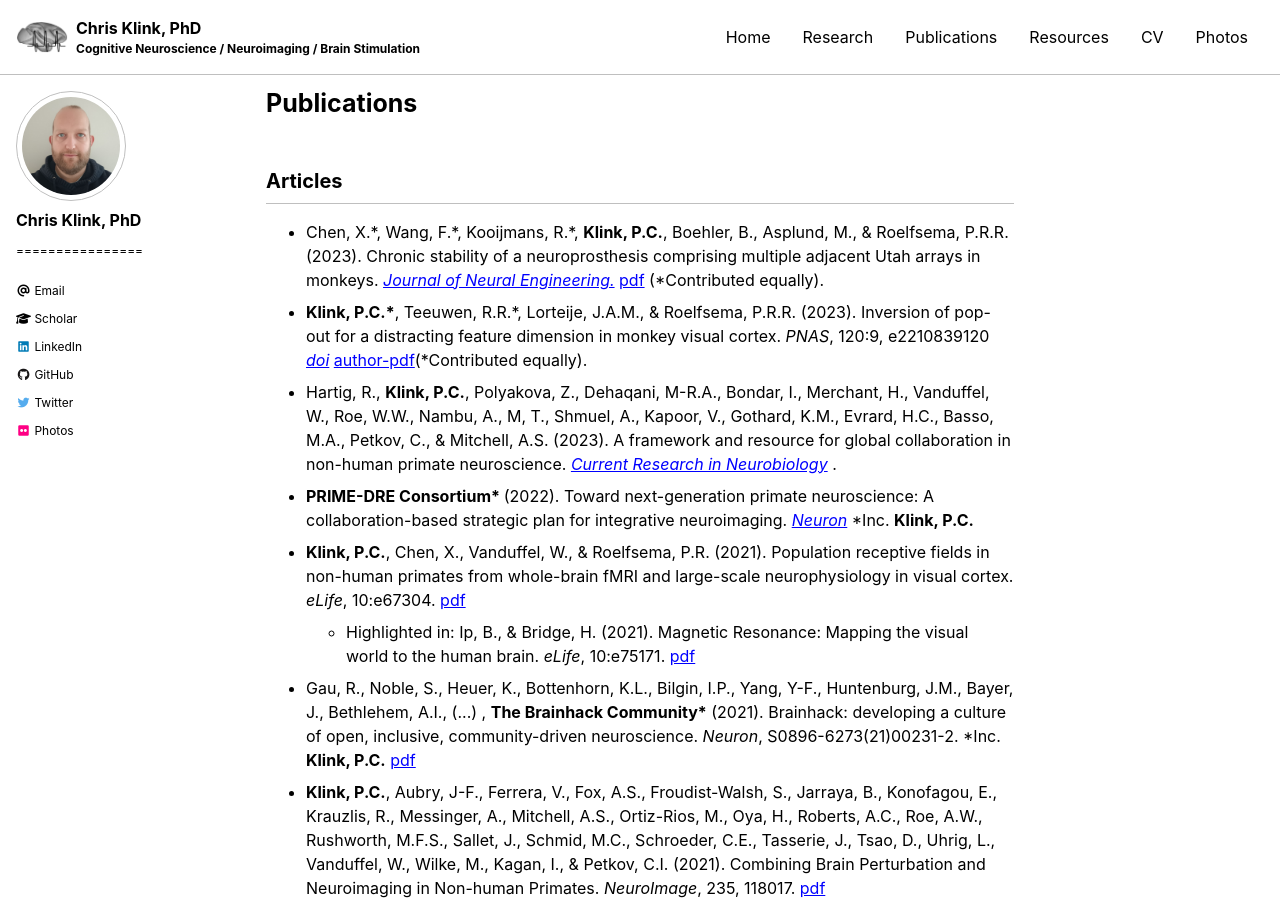
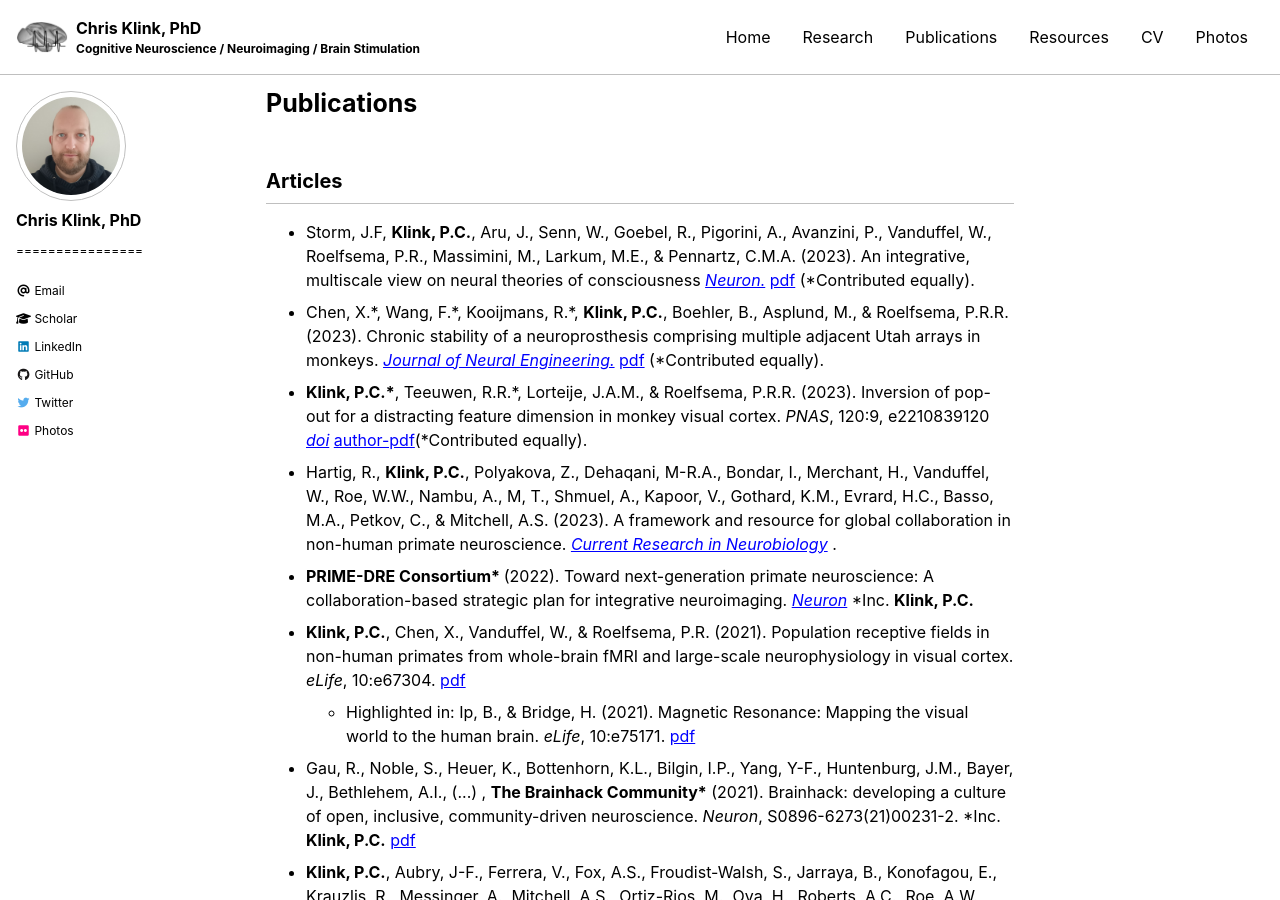
Before and after one commit to pcklink/pcklink.github.io, a Jekyll site: the page built from publications.md, in a window 1280 px wide and 900 px high. Built offline with Jekyll 4.4.1, drawn with Linux system fonts in a browser that asks for light colours; cached includes are drawn as plain includes; nearby versions of some CDN libraries.

Commit message:
Update publications.md

```diff
--- a/publications.md
+++ b/publications.md
@@ -13,6 +13,8 @@ author_profile: true
 
 ## Articles
 <ul>
+    <li>Storm, J.F, <b>Klink, P.C.</b>, Aru, J., Senn, W., Goebel, R., Pigorini, A., Avanzini, P., Vanduffel, W., Roelfsema, P.R., Massimini, M., Larkum, M.E., & Pennartz, C.M.A. (2023). An integrative, multiscale view on neural theories of consciousness <a href="https://doi.org/10.1016/j.neuron.2024.02.004"><i>Neuron.</i></a> <a href="[https://iopscience.iop.org/article/10.1088/1741-2552/ace07e/pdf](https://www.sciencedirect.com/science/article/pii/S0896627324000886/pdfft?md5=e6d0015f7845f4c86614efef76aade2d&pid=1-s2.0-S0896627324000886-main.pdf)">pdf</a> (*Contributed equally).
+    </li>
     <li>Chen, X.*, Wang, F.*, Kooijmans, R.*, <b>Klink, P.C.</b>, Boehler, B., Asplund, M., & Roelfsema, P.R.R. (2023). Chronic stability of a neuroprosthesis comprising multiple adjacent Utah arrays in monkeys. <a href="https://iopscience.iop.org/article/10.1088/1741-2552/ace07e"><i>Journal of Neural Engineering.</i></a> <a href="https://iopscience.iop.org/article/10.1088/1741-2552/ace07e/pdf">pdf</a> (*Contributed equally).
     </li>
   <li><b>Klink, P.C.*</b>, Teeuwen, R.R.*, Lorteije, J.A.M., & Roelfsema, P.R.R. (2023). Inversion of pop-out for a distracting feature dimension in monkey visual cortex. <i>PNAS</i>, 120:9,  e2210839120 <a href="https://doi.org/10.1073/pnas.2210839120"><i>doi</i></a> <a href="/pdfs/Klink_2023_PNAS_authorversion.pdf">author-pdf</a>(*Contributed equally).
```
